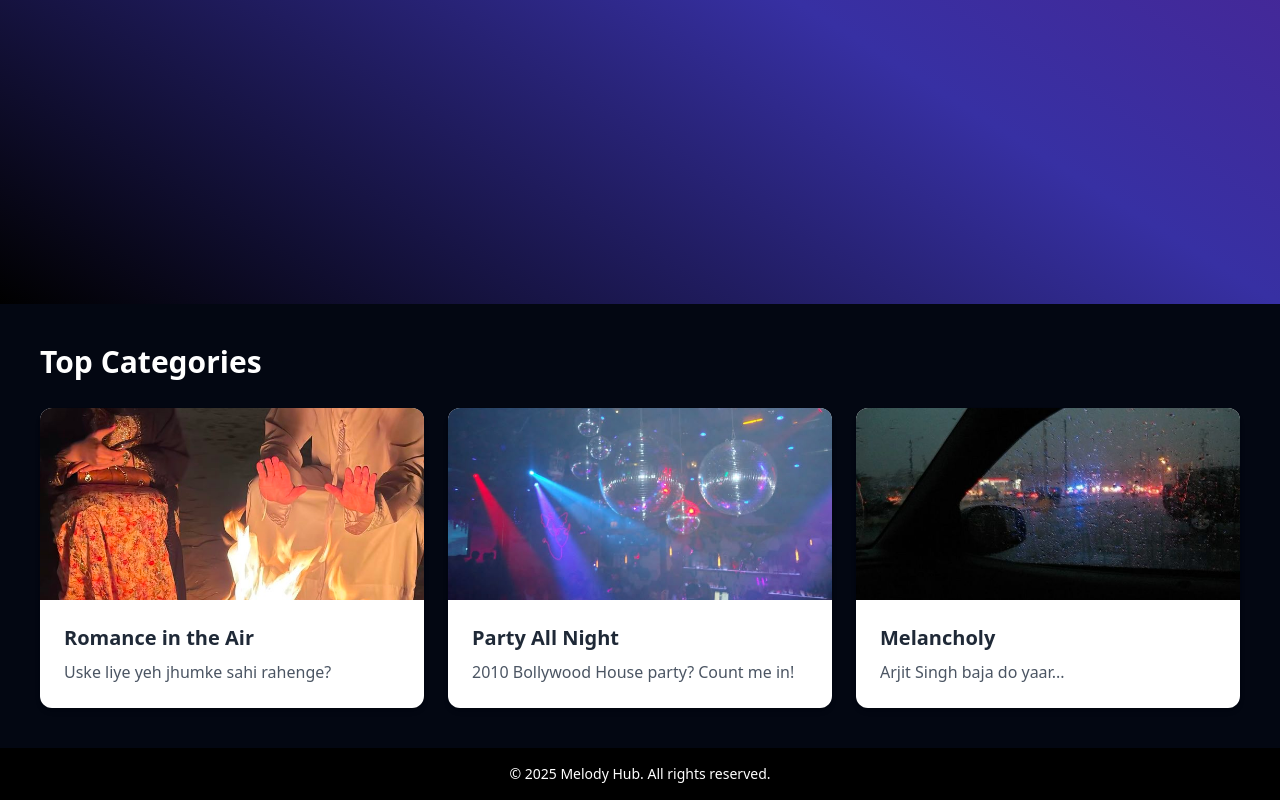
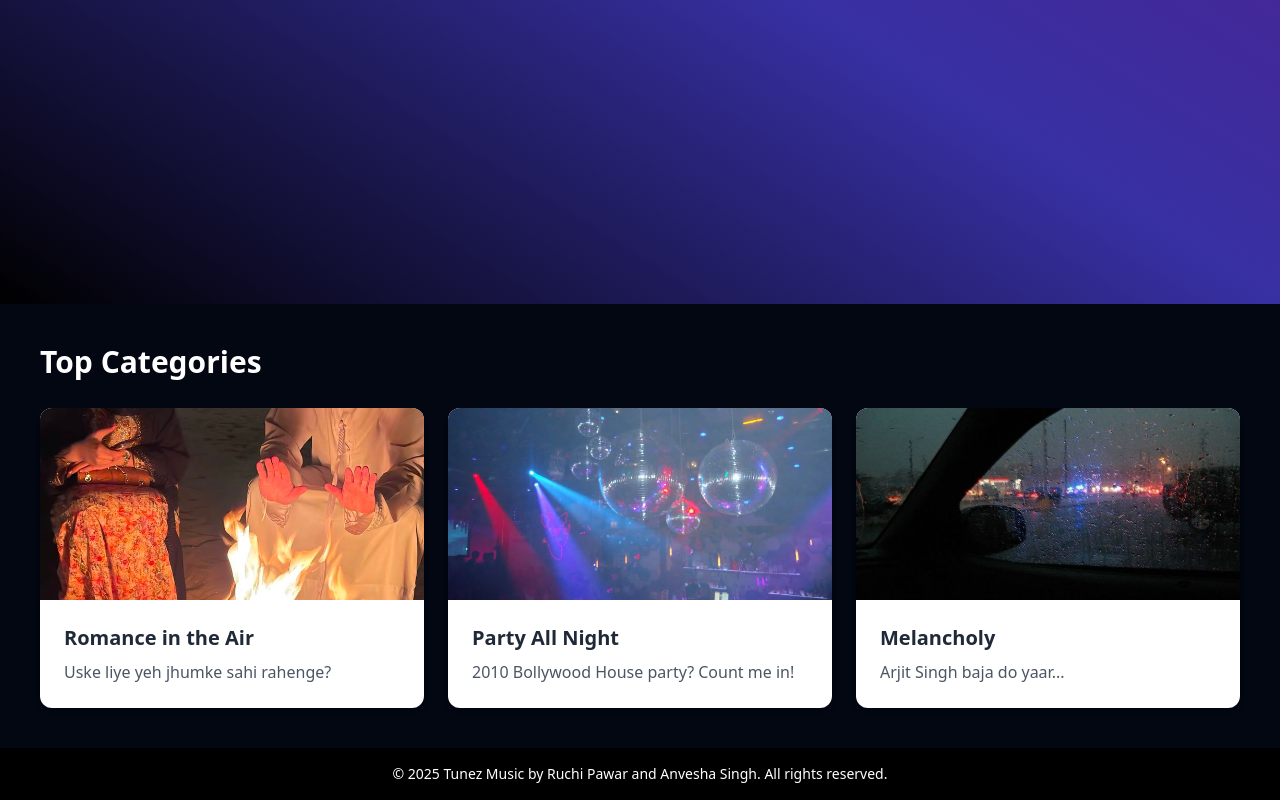
Before and after one commit to halloween-bit16/tunez, a React (Vite) app: page / in a window 1280 px wide. Shown: the part 496-1296 px from the top of the page. Built offline with nearby package versions, Linux system fonts and the light colour scheme.

Commit message:
Footer update

```diff
--- a/src/pages/Footer.jsx
+++ b/src/pages/Footer.jsx
@@ -2,7 +2,7 @@
 function Footer() {
   return (
     <div className="bg-black text-white text-center py-4">
-      <p className="text-sm">&copy; 2025 Melody Hub. All rights reserved.</p>
+      <p className="text-sm">&copy; 2025 Tunez Music by Ruchi Pawar and Anvesha Singh. All rights reserved.</p>
     </div>
   );
 }
```
